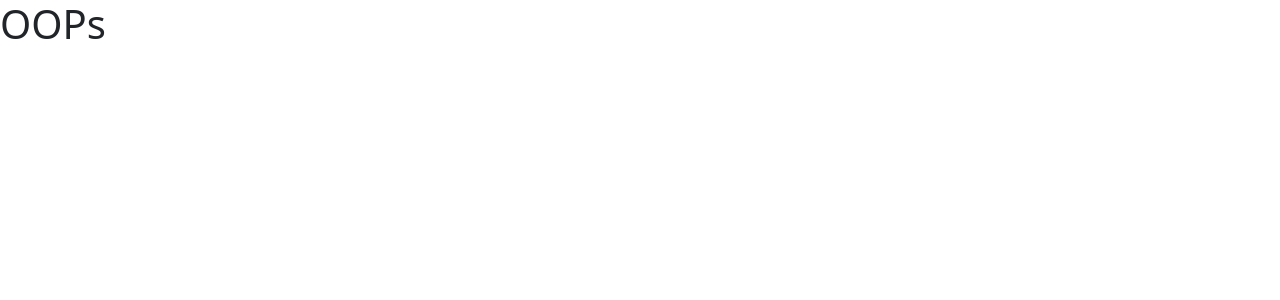
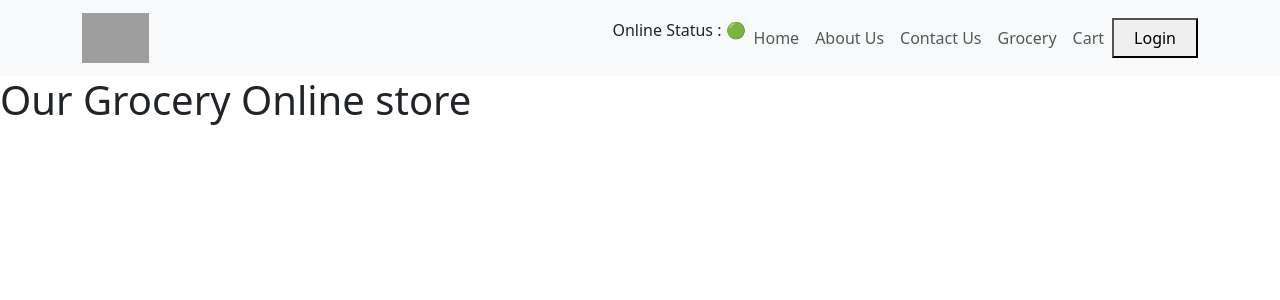
Before and after one commit to imriya07/Namaste-React, a React (Vite) app: page /grocery in a window 1280 px wide. Before the commit this address had no page. Shown: the top 300 px of the page. Built offline with nearby package versions, Linux system fonts and the light colour scheme; grey boxes are pictures that could not be loaded.

Commit message:
update codebase

```diff
--- a/src/App.js
+++ b/src/App.js
@@ -1,4 +1,4 @@
-import React from "react";
+import React, { lazy,Suspense } from "react";
 import ReactDOM from "react-dom/client";
 import Header from "./components/Header";
 import Body from "./components/Body";
@@ -8,6 +8,10 @@ import About from "./components/About";
 import Contact from "./components/Contact";
 import Error from "./components/Error";
 import RestaurantMenu from "./components/RestaurantMenu";
+// import Grocery from "./components/Grocery";
+
+
+const Grocery = lazy(() => import("./components/Grocery"))
 
 const AppLayout = () => {
     return (
@@ -38,6 +42,10 @@ const appRouter = createBrowserRouter([
             {
                 path: "/restaurants/:resId",
                 element: <RestaurantMenu />
+            },
+            {
+                path: "/grocery",
+                element: <Suspense fallback={<h1>Loading.....</h1>}><Grocery /></Suspense>
             }
         ],
         errorElement: <Error />,
--- a/src/components/Body.js
+++ b/src/components/Body.js
@@ -2,6 +2,7 @@ import RestaurantCard from "./RestaurantCrad";
 import { useEffect, useState } from "react";
 import Shimmer from "./Shimmer";
 import { Link } from "react-router-dom";
+import usseOnlineStatus from "../utils/usseOnlineStatus";
 
 const Body = () => {
   const [listOFRestaurants, setListOFRestaurants] = useState([]);
@@ -25,6 +26,10 @@ const Body = () => {
     setListOFRestaurants(finalData);
     setFilteredRestaurants(finalData)
   };
+
+
+  const onlineStatus = usseOnlineStatus()
+  if(onlineStatus === false) return <h1>Looks like you're offline!! lease check your internet connection</h1>
 
   // Condiitional Rendering
 
--- /dev/null
+++ b/src/components/Grocery.js
@@ -0,0 +1,4 @@
+const Grocery = () => {
+    return <h1>Our Grocery Online store</h1>
+}
+export default Grocery
--- a/src/components/Header.js
+++ b/src/components/Header.js
@@ -1,9 +1,11 @@
 import { LOGO_URL } from "../utils/contants";
 import { useState } from "react";
 import { Link } from "react-router-dom";
+import usseOnlineStatus from "../utils/usseOnlineStatus";
 
 const Header = () => {
   const [btnNameReact, setBtnNameReact] = useState("Login");
+  const onlineStatus = usseOnlineStatus()
 
   return (
     <nav className="navbar navbar-expand-lg navbar-light bg-light">
@@ -26,6 +28,9 @@ const Header = () => {
         </button>
         <div className="collapse navbar-collapse" id="navbarNav">
           <ul className="navbar-nav ms-auto">
+            <li>
+              Online Status : {onlineStatus ? "🟢" : "🔴"}
+              </li>
             <li className="nav-item">
             <Link className="nav-link" to="/">Home</Link>
             </li>
@@ -34,6 +39,9 @@ const Header = () => {
             </li>
             <li className="nav-item">
             <Link className="nav-link" to="/contact">Contact Us</Link>
+            </li>
+            <li className="nav-item">
+            <Link className="nav-link" to="/grocery">Grocery</Link>
             </li>
             <li className="nav-item">
               <a className="nav-link" href="#">
--- a/src/components/RestaurantMenu.js
+++ b/src/components/RestaurantMenu.js
@@ -1,28 +1,27 @@
-import { useState, useEffect } from "react";
 import Shimmer from "./Shimmer";
 import { useParams } from "react-router-dom";
-import { MENU_API } from "../utils/contants";
+import useRestaurantMenu from "../utils/useRestaurantMenu";
+
 const RestaurantMenu = () => {
-  const [resInfo, setResInfo] = useState(null);
+  // const [resInfo, setResInfo] = useState(null);
   const {resId} = useParams()
-  console.log("dbbdhdbdd",resId);
+
+  const resInfo = useRestaurantMenu(resId)
 
 
+  // useEffect(() => {
+  //   fetchMenu();
+  // }, []);
 
-
-  useEffect(() => {
-    fetchMenu();
-  }, []);
-
-  const fetchMenu = async () => {
-    const data = await fetch(
-        // "https://www.swiggy.com/dapi/menu/pl?page-type=REGULAR_MENU&complete-menu=true&lat=12.9122238&lng=77.5923219&restaurantId="+resId
-        MENU_API + resId
-    );
-    const json = await data.json();
-    console.log("*****", json);
-    setResInfo(json.data);
-  };
+  // const fetchMenu = async () => {
+  //   const data = await fetch(
+  //       // "https://www.swiggy.com/dapi/menu/pl?page-type=REGULAR_MENU&complete-menu=true&lat=12.9122238&lng=77.5923219&restaurantId="+resId
+  //       MENU_API + resId
+  //   );
+  //   const json = await data.json();
+  //   console.log("*****", json);
+  //   setResInfo(json.data);
+  // };
 
   const {
     name: resname,
--- /dev/null
+++ b/src/utils/useRestaurantMenu.js
@@ -0,0 +1,18 @@
+import { useEffect, useState } from "react";
+import { MENU_API } from "./contants";
+
+const useRestaurantMenu = (resId) => {
+    const [resInfo, setResInfo] = useState(null)
+    //fetchData
+    useEffect(() =>{
+        fetchData();
+    },[])
+
+    const fetchData = async () => {
+        const data = await fetch(MENU_API + resId)
+        const json = await data.json()
+        setResInfo(json.data)
+    }
+    return resInfo;
+}
+export default useRestaurantMenu;
--- /dev/null
+++ b/src/utils/usseOnlineStatus.js
@@ -0,0 +1,18 @@
+import { useEffect, useState } from "react"
+
+const usseOnlineStatus = () => {
+    const [onlineStatus, setOnlineStatus] = useState(true)
+    //check if online or offline
+    useEffect(() => {
+        window.addEventListener("offline", () => {
+            setOnlineStatus(false)
+        })
+
+        window.addEventListener("online", () => {
+            setOnlineStatus(true)
+        })
+    },[])
+  return onlineStatus
+}
+
+export default usseOnlineStatus
```
